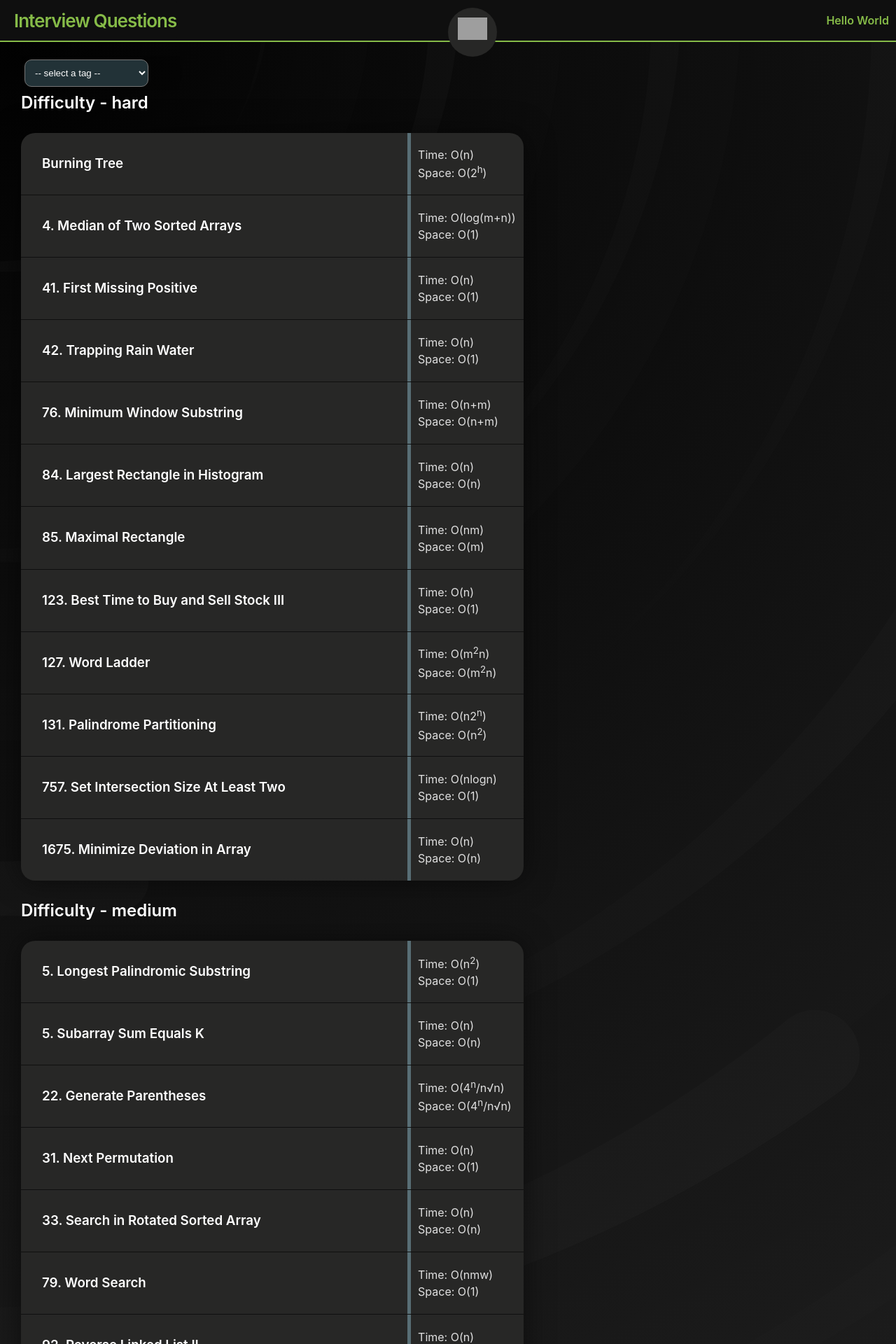
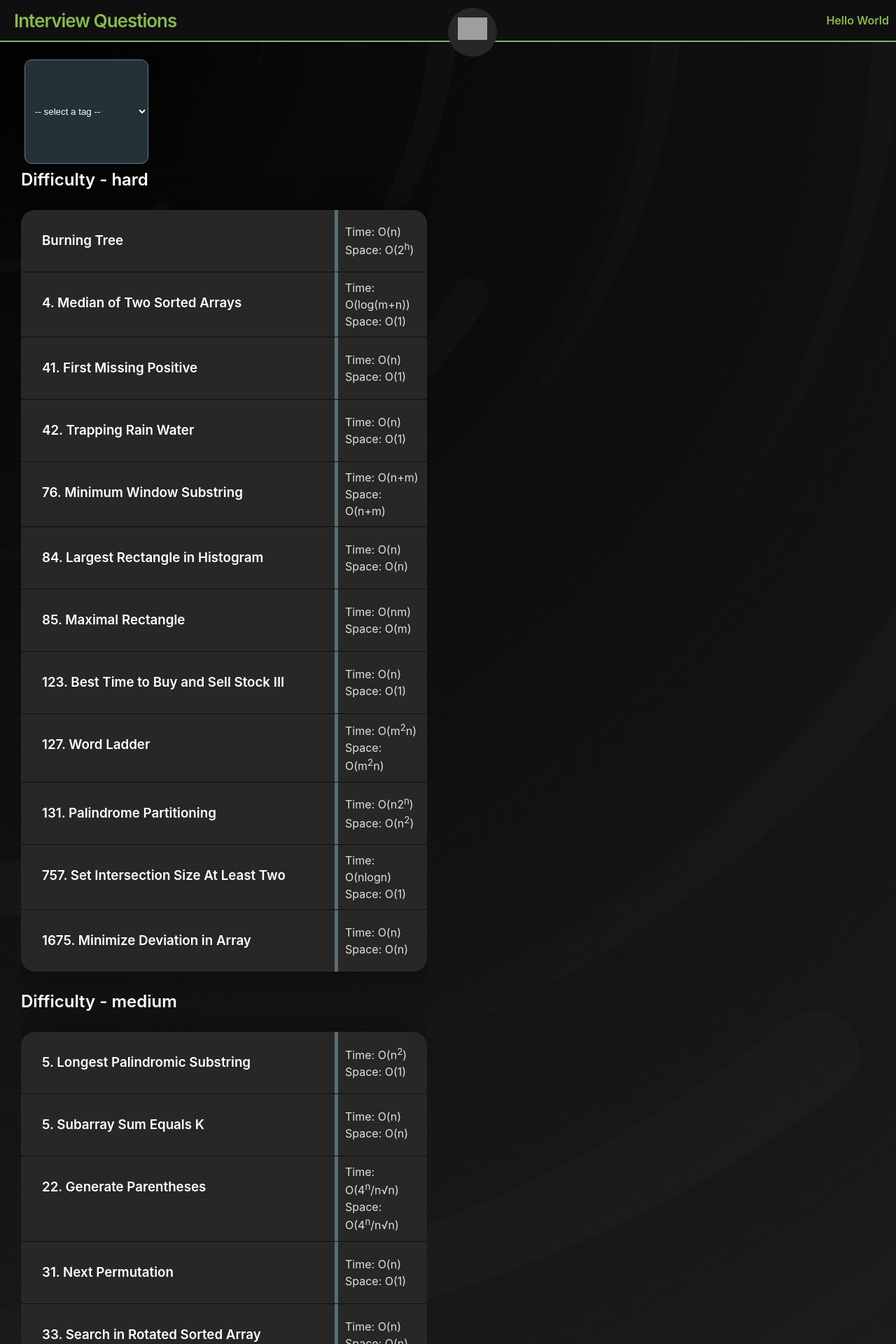
Before and after one commit to rajat19/interview-questions, a Jekyll site: the page built from index.md, in a window 1280 px wide. Shown: the top 1920 px of the page at 70% size. Built offline with Jekyll 4.4.1, drawn with Linux system fonts in a browser that asks for light colours; some of the changed text lies outside the part shown.

Commit message:
update design

```diff
--- a/_layouts/home.html
+++ b/_layouts/home.html
@@ -2,9 +2,9 @@
 layout: default
 ---
 
-<div class="wrapper">
+<div class="wrapper home-wrapper">
   <div class="home">
-    <div style="display: flex; overflow-x: scroll">
+    <div class="home-tag-list">
       <select name="tag-dropdown" id="tag-dropdown" class="pill">
         <option value="" disabled selected>-- select a tag --</option>
         {% for tag in site.data.tag %}
@@ -12,6 +12,7 @@
         {% endfor %}
       </select>
     </div>
+    <div class="home-post-list">
     {% for collection in site.collections %}
     {% assign items = site[collection.label] | sort: 'leetid' %}
       {% if items.size > 0 %}
@@ -36,7 +37,8 @@
       </div>
       {% endif %}
     {% endfor %}
+    </div>
   </div>
 </div>
 
-<div class="wrapper" id="post-data"></div>
+<div class="wrapper home-wrapper" id="post-data"></div>
--- a/_sass/_base.scss
+++ b/_sass/_base.scss
@@ -23,7 +23,7 @@
 
 	// display
 	display: flex;
-	min-height: 100vh;
+	height: 100vh;
 	flex-direction: column;
 	overflow-wrap: break-word;
 
@@ -50,7 +50,7 @@
 // wrapper
 .wrapper {
   //max-width: calc(#{$content-width} - (#{$spacing-unit}));
-  min-width: 50%;
+  min-width: 50vw;
   float: left;
   margin-right: auto;
   margin-left: auto;
--- a/_sass/_layout-footer.scss
+++ b/_sass/_layout-footer.scss
@@ -1,9 +1,9 @@
 .site-footer {
     .footer {
         display:flex;
-        padding:15px;
-        padding-bottom:40px;
+        padding:10px;
     }
+    height: 5vh;
 }
 
 .footer-title {
--- a/_sass/_layout-home.scss
+++ b/_sass/_layout-home.scss
@@ -24,6 +24,26 @@
     }
 }
 
+.home {
+    .home-tag-list {
+        display: flex;
+        overflow-x: scroll;
+        height: 5vh;
+    }
+
+    .home-post-list {
+        //display: flex;
+        overflow-y: auto;
+        height: 82vh;
+    }
+}
+
+.home-wrapper {
+    width: 50vw;
+    height: 87vh;
+    overflow-y: auto;
+}
+
 .home-complexity {
     border-left: 5px solid $brand-color;
     //border-radius: 10px;
```
Also changed, not shown: assets/img/code/word2.jpeg (added).
